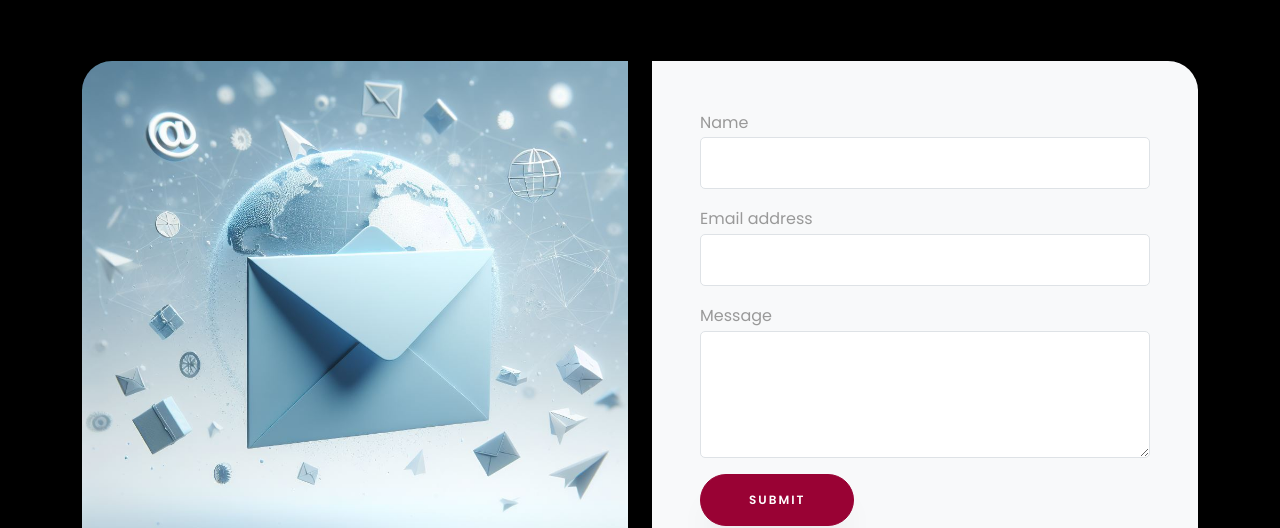
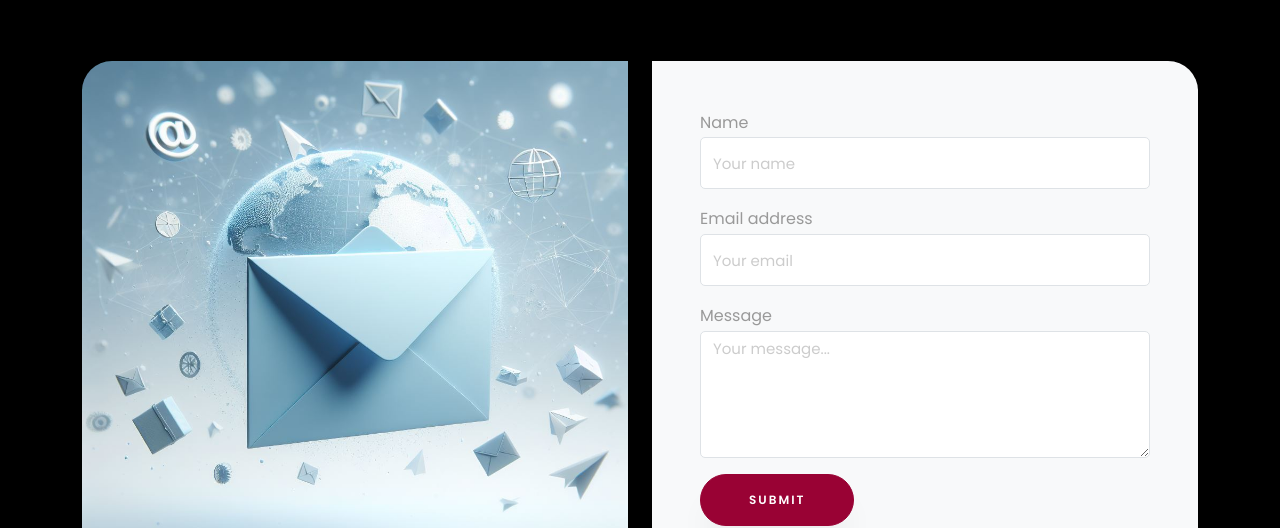
Before and after one commit to Meriemu/meryem-portfolio, a React (Create React App) app: page / in a window 1280 px wide. Shown: the part 5500-6028 px from the top of the page. Built offline with nearby package versions, Linux system fonts and the light colour scheme.

Commit message:
adding .env + palceholder on inputs

```diff
--- a/src/components/ContactMe.jsx
+++ b/src/components/ContactMe.jsx
@@ -118,6 +118,7 @@ const ContactMe = () => {
                   className="form-control"
                   value={name}
                   onChange={onNameChange}
+                  placeholder="Your name"
                 />
               </div>
               <div className="mb-3">
@@ -128,6 +129,7 @@ const ContactMe = () => {
                   aria-describedby="emailHelp"
                   value={email}
                   onChange={onEmailChange}
+                  placeholder="Your email"
                 />
               </div>
               <div className="mb-3">
@@ -137,6 +139,7 @@ const ContactMe = () => {
                   rows="5"
                   value={message}
                   onChange={onMessageChange}
+                  placeholder="Your message..."
                 ></textarea>
               </div>
               <button type="submit" className="btn btn-primary py-3 px-5">
--- a/src/styles/style.scss
+++ b/src/styles/style.scss
@@ -1059,6 +1059,10 @@ h5,
   &:active {
     border-color: $black;
   }
+
+  &::placeholder {
+    color: #ccc;
+  }
 }
 textarea.form-control {
   height: inherit !important;
```
Also changed, not shown: 1 other file (tests, documents, lock files or other folders).
